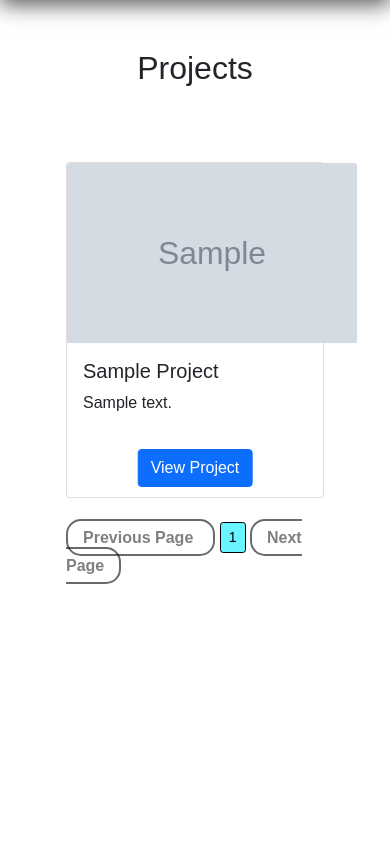
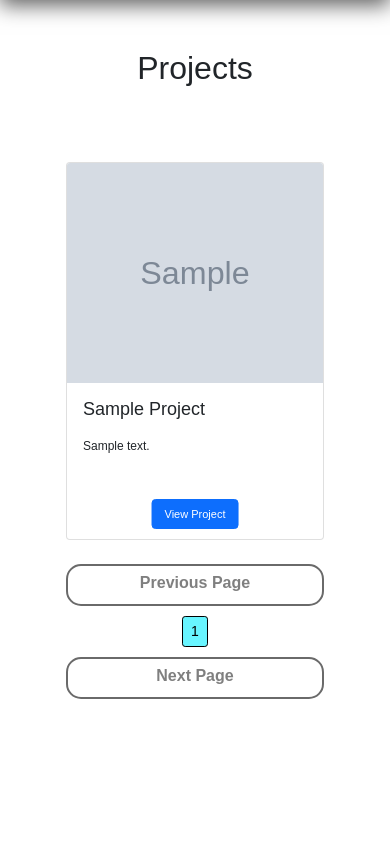
Before and after one commit to Parth971/Parth-Desai-Website, a Django app: page /projects/ in a window 390 px wide. Shown: the part 96-959 px from the top of the page. Before the commit the page ends 680 px from the top, so only its background shows below. Run offline with Django 4.2, Linux system fonts and the light colour scheme; tables that the repository leaves empty hold one stand-in row (values such as "Sample post"); grey boxes marked "Sample" are stand-in pictures; some libraries are stand-ins or nearby versions; some web fonts are replaced.

Commit message:
Add responsive in projects listing page and contacts section

```diff
--- a/dashboard/templates/dashboard/home.html
+++ b/dashboard/templates/dashboard/home.html
@@ -302,12 +302,12 @@
                         {% csrf_token %}
                         <div class="row">
                             <div class="col-md-6">
-                                <div class="input-margin-top">
+                                <div>
                                     <input type="text" placeholder="Name" id="contact_name">
                                 </div>
                             </div>
                             <div class="col-md-6">
-                                <div class="input-margin-top">
+                                <div>
                                     <input type="text" placeholder="Phone" id="contact_phone">
                                 </div>
                             </div>
--- a/project/templates/project/list_projects.html
+++ b/project/templates/project/list_projects.html
@@ -27,8 +27,8 @@
         </div>
         <div class="row">
             {% for project in projects %}
-            <div class="col-md-3 d-flex align-items-stretch card-item">
-                <div class="card" style="width: 18rem;">
+            <div class="col-xs-12 col-sm-6 col-md-4 col-lg-3 card-item">
+                <div class="card">
                     <img src="{{ project.image.url }}" class="card-img-top" alt="{{ project.title }} Project Image">
                     <div class="card-body">
                       <h5 class="card-title">{{ project.title|title }}</h5>
--- a/static/css/home_responsive.css
+++ b/static/css/home_responsive.css
@@ -124,7 +124,11 @@
     }
 
     /* Contact */
-    .contact-group>p {
+    .contact-form {
+        margin-top: 50px;
+    }
+
+    .contact-group > p {
         text-align: center;
         margin-top: 50px;
         font-size: 18px;
--- a/static/css/navigation.css
+++ b/static/css/navigation.css
@@ -50,3 +50,14 @@
     background-color: #fff;
     color: #000;
 }
+
+#navbarSupportedContent .d-flex{
+    justify-content: center
+}
+
+@media (max-width: 768px) {
+
+    .nav-item {
+        text-align: center;
+    }
+}
--- a/static/css/pagination.css
+++ b/static/css/pagination.css
@@ -22,3 +22,20 @@
 .page_number_link span.selected {
     background: rgb(104, 245, 255) !important;
 }
+
+
+
+@media (max-width: 576px) {
+    #pagination a.btn {
+        display: inline-block;
+    }
+    #pagination .button-theme{
+        min-height: 42px
+    }
+    #pagination .my-4 {
+        text-align: center;
+    }
+    #pagination a.page_number_link span {
+        margin: 10px auto;
+    }
+}
--- a/static/css/project.css
+++ b/static/css/project.css
@@ -14,8 +14,8 @@
 }
 
 .card-item img {
-    width: 290px;
-    height: 180px;
+    width: auto;
+    height: 270px;
 }
 
 .card {
@@ -28,3 +28,66 @@
     left: 50%;
     transform: translateX(-50%)
 }
+
+.card-title {
+    font-size: 18px;
+    height: 50px;
+}
+
+.card-text{
+    font-size: 12px;
+    height: 50px;
+}
+
+.card-body a{
+    font-size: 11px;
+}
+
+@media (max-width: 1200px) {
+    .card-item img {
+        width: auto;
+        height: 200px;
+    }
+    .card-title {
+        height: 80px;
+    }
+    .card-text{
+        height: 70px;
+    }
+}
+
+@media (max-width: 992px) {
+    .card-title {
+        height: 65px;
+    }
+
+}
+
+@media (max-width: 768px) {
+    .card-title {
+        height: 60px;
+    }
+    .card-text{
+        height: 50px;
+    }
+}
+
+@media (max-width: 576px) {
+    .card-item img {
+        width: auto;
+        height: 300px;
+    }
+    .card-title {
+        height: 30px;
+    }
+    .card-text{
+        height: 20px;
+    }
+}
+
+@media (max-width: 400px) {
+    .card-item img {
+        width: auto;
+        height: 220px;
+    }
+}
```
Also changed, not shown: static/css/home.css (+2 -5 lines).
